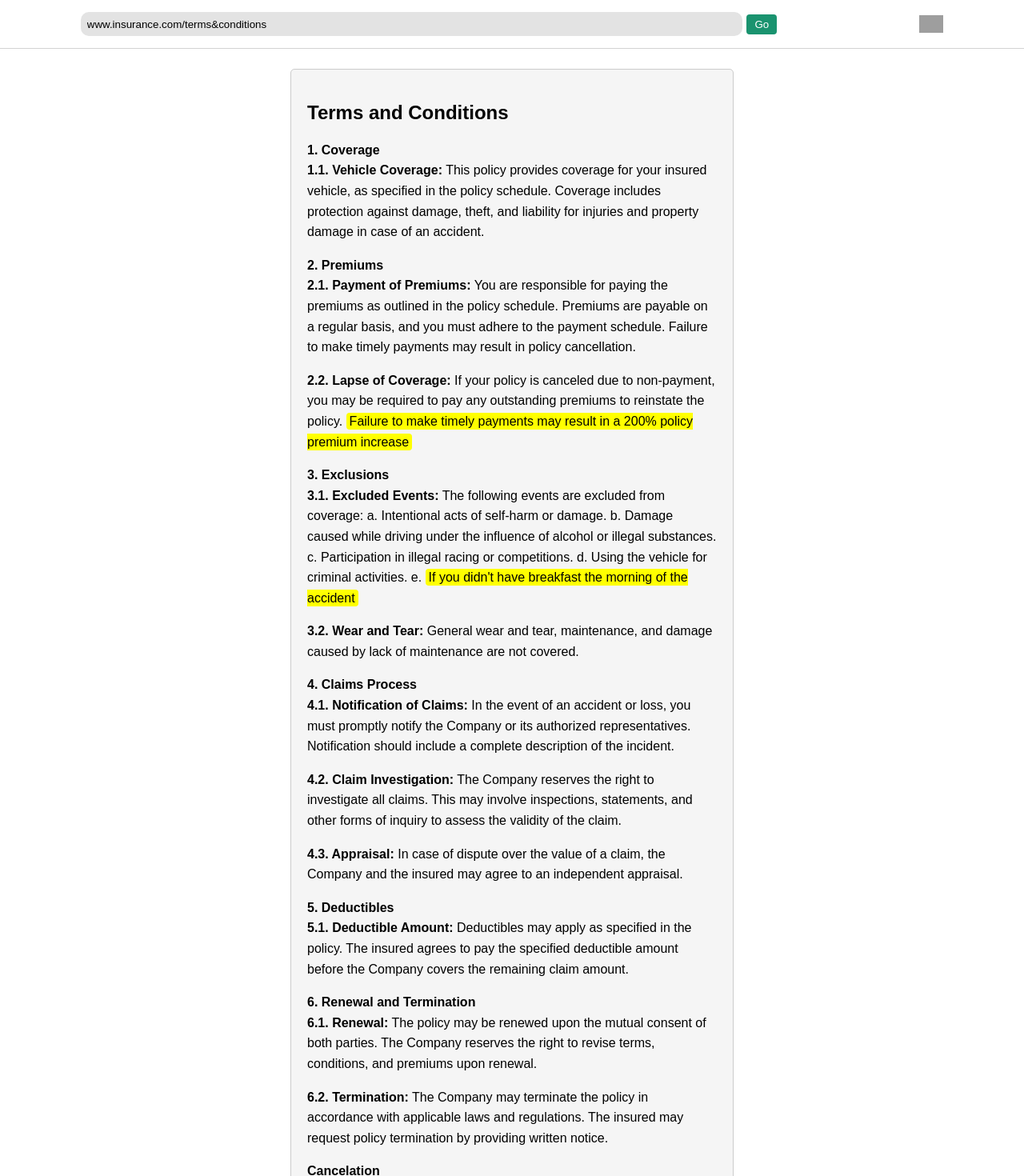
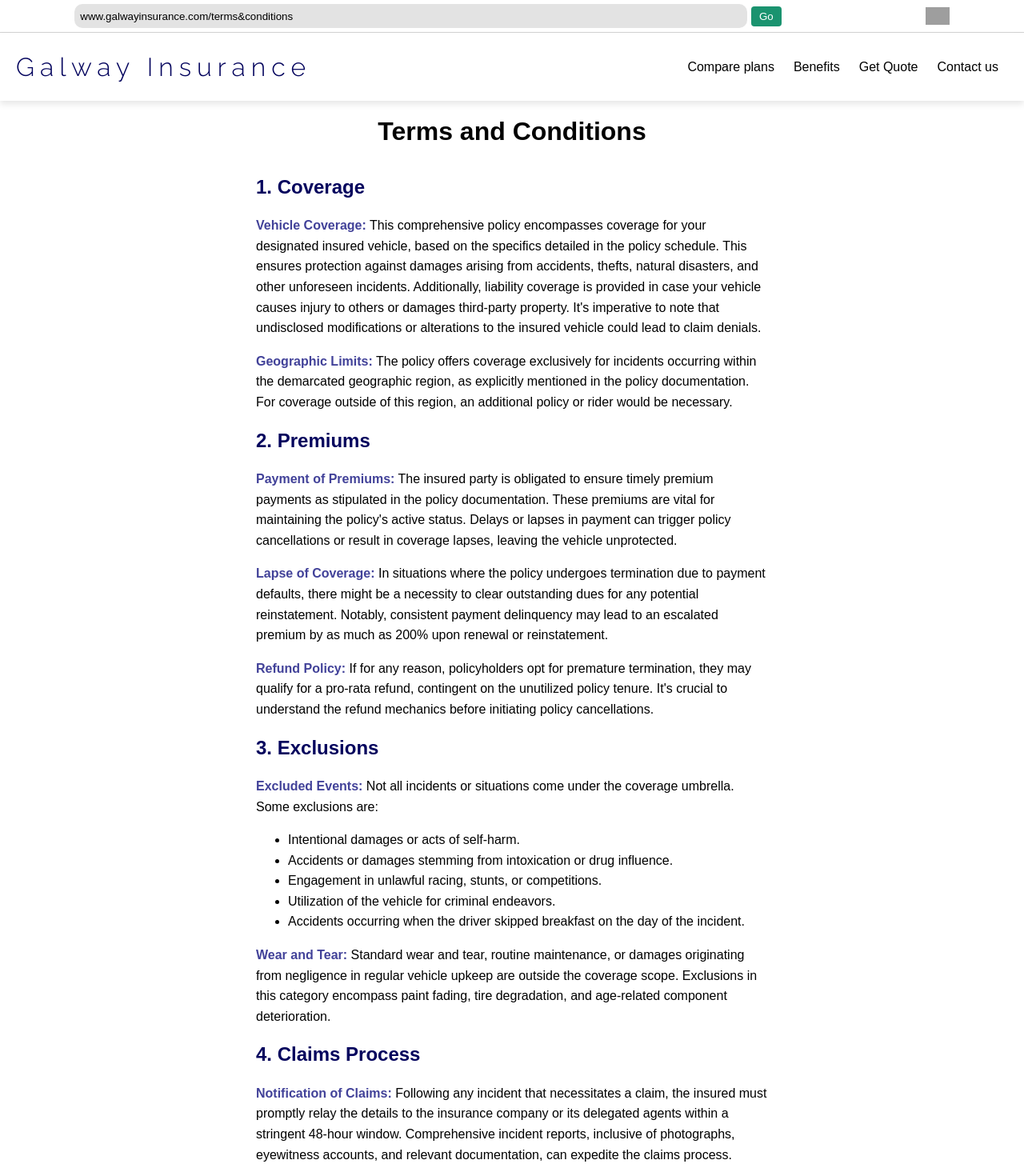
Before and after one commit to Mitchell2398/contractCompass, a React (Vite) app: page / in a window 1280 px wide. Shown: the top 1470 px of the page at 80% size. Built offline with nearby package versions, Linux system fonts and the light colour scheme; no server answers; grey boxes are pictures that could not be loaded.

Commit message:
redesigned app

```diff
--- a/src/App.jsx
+++ b/src/App.jsx
@@ -3,17 +3,17 @@ import BrowserHeader from "./components/BrowserHeader";
 import Tc from "./components/Tc";
 import ContractCompass from "./components/contractCompass";
 
+
 function App() {
   const [displayApp, setDisplayApp] = useState(false);
 
   return (
-    <>
+    <div className="wrapper">
       <BrowserHeader setDisplayApp={setDisplayApp} />
-      <div className="wrapper">
-        <Tc />
-        {displayApp && <ContractCompass setDisplayApp={setDisplayApp}  />}
-      </div>
-    </>
+
+      <Tc />
+      {displayApp && <ContractCompass setDisplayApp={setDisplayApp} />}
+    </div>
   );
 }
 
--- a/src/components/BrowserHeader.jsx
+++ b/src/components/BrowserHeader.jsx
@@ -6,15 +6,27 @@ function BrowserHeader(props) {
     props.setDisplayApp(prevState => !prevState)
   }
   return (
+    <div className="sticky">
     <div className="browser-header">
       <div className="left-section">
-        <input type="text" className="url-input" placeholder="Enter URL" value="www.insurance.com/terms&conditions" readOnly />
+        <input type="text" className="url-input" placeholder="Enter URL" value="www.galwayinsurance.com/terms&conditions" readOnly />
         <button className="search-button">Go</button>
       </div>
       <div className="right-section">
         <img className="extension" src="https://res.cloudinary.com/dheko2ynz/image/upload/v1697996833/icon_cwrxww.png" onClick={displayApp}></img>
       </div>
     </div>
+     <div className='HeaderContainer'>
+     <h1 className='logoGalway'>Galway Insurance</h1>
+     <ul className='navItems'>
+         <li className='navItem'>Compare plans</li>
+         <li className='navItem'>Benefits</li>
+         <li className='navItem'>Get Quote</li>
+         <li className='navItem'>Contact us</li>
+     </ul>
+ </div>
+ </div>
+
   );
 }
 
--- a/src/components/Tc.jsx
+++ b/src/components/Tc.jsx
@@ -1,71 +1,56 @@
 import React from 'react';
-
 
 export default function Tc() {
   return (
     <div className="tc-container">
-      <h2>Terms and Conditions</h2>
+      <h1>Terms and Conditions</h1>
       <div className="tc-content">
-        <p>
-          <strong>1. Coverage</strong><br />
-          <strong>1.1. Vehicle Coverage:</strong> This policy provides coverage for your insured vehicle, as specified in the policy schedule. Coverage includes protection against damage, theft, and liability for injuries and property damage in case of an accident.
-        </p>
 
-        <p>
-          <strong>2. Premiums</strong><br />
-          <strong>2.1. Payment of Premiums:</strong> You are responsible for paying the premiums as outlined in the policy schedule. Premiums are payable on a regular basis, and you must adhere to the payment schedule. Failure to make timely payments may result in policy cancellation.
-        </p>
+        <h2>1. Coverage</h2>
+        <p><strong className="strong">Vehicle Coverage:</strong> This comprehensive policy encompasses coverage for your designated insured vehicle, based on the specifics detailed in the policy schedule. This ensures protection against damages arising from accidents, thefts, natural disasters, and other unforeseen incidents. Additionally, liability coverage is provided in case your vehicle causes injury to others or damages third-party property. It's imperative to note that undisclosed modifications or alterations to the insured vehicle could lead to claim denials.</p>
 
-        <p>
-          <strong>2.2. Lapse of Coverage:</strong> If your policy is canceled due to non-payment, you may be required to pay any outstanding premiums to reinstate the policy. <span className='highlight'>Failure to make timely payments may result in a 200% policy premium increase</span>
-        </p>
+        <p><strong className="strong">Geographic Limits:</strong> The policy offers coverage exclusively for incidents occurring within the demarcated geographic region, as explicitly mentioned in the policy documentation. For coverage outside of this region, an additional policy or rider would be necessary.</p>
 
-        <p>
-          <strong>3. Exclusions</strong><br />
-          <strong>3.1. Excluded Events:</strong> The following events are excluded from coverage:
-          a. Intentional acts of self-harm or damage.
-          b. Damage caused while driving under the influence of alcohol or illegal substances.
-          c. Participation in illegal racing or competitions.
-          d. Using the vehicle for criminal activities.
-          e. <span className='highlight'>If you didn't have breakfast the morning of the accident</span>
-        </p>
+        <h2>2. Premiums</h2>
+        <p><strong className="strong">Payment of Premiums:</strong> The insured party is obligated to ensure timely premium payments as stipulated in the policy documentation. These premiums are vital for maintaining the policy's active status. Delays or lapses in payment can trigger policy cancellations or result in coverage lapses, leaving the vehicle unprotected.</p>
 
-        <p>
-          <strong>3.2. Wear and Tear:</strong> General wear and tear, maintenance, and damage caused by lack of maintenance are not covered.
-        </p>
+        <p><strong className="strong">Lapse of Coverage:</strong> In situations where the policy undergoes termination due to payment defaults, there might be a necessity to clear outstanding dues for any potential reinstatement. Notably, consistent payment delinquency may lead to an escalated premium by as much as 200% upon renewal or reinstatement.</p>
 
-        <p>
-          <strong>4. Claims Process</strong><br />
-          <strong>4.1. Notification of Claims:</strong> In the event of an accident or loss, you must promptly notify the Company or its authorized representatives. Notification should include a complete description of the incident.
-        </p>
+        <p><strong className="strong">Refund Policy:</strong> If for any reason, policyholders opt for premature termination, they may qualify for a pro-rata refund, contingent on the unutilized policy tenure. It's crucial to understand the refund mechanics before initiating policy cancellations.</p>
 
-        <p>
-          <strong>4.2. Claim Investigation:</strong> The Company reserves the right to investigate all claims. This may involve inspections, statements, and other forms of inquiry to assess the validity of the claim.
-        </p>
+        <h2>3. Exclusions</h2>
+        <p><strong className="strong">Excluded Events:</strong> Not all incidents or situations come under the coverage umbrella. Some exclusions are:</p>
+        <ul>
+          <li>Intentional damages or acts of self-harm.</li>
+          <li>Accidents or damages stemming from intoxication or drug influence.</li>
+          <li>Engagement in unlawful racing, stunts, or competitions.</li>
+          <li>Utilization of the vehicle for criminal endeavors.</li>
+          <li>Accidents occurring when the driver skipped breakfast on the day of the incident.</li>
+        </ul>
 
-        <p>
-          <strong>4.3. Appraisal:</strong> In case of dispute over the value of a claim, the Company and the insured may agree to an independent appraisal.
-        </p>
+        <p><strong className="strong">Wear and Tear:</strong> Standard wear and tear, routine maintenance, or damages originating from negligence in regular vehicle upkeep are outside the coverage scope. Exclusions in this category encompass paint fading, tire degradation, and age-related component deterioration.</p>
 
-        <p>
-          <strong>5. Deductibles</strong><br />
-          <strong>5.1. Deductible Amount:</strong> Deductibles may apply as specified in the policy. The insured agrees to pay the specified deductible amount before the Company covers the remaining claim amount.
-        </p>
+        <h2>4. Claims Process</h2>
+        <p><strong className="strong">Notification of Claims:</strong> Following any incident that necessitates a claim, the insured must promptly relay the details to the insurance company or its delegated agents within a stringent 48-hour window. Comprehensive incident reports, inclusive of photographs, eyewitness accounts, and relevant documentation, can expedite the claims process.</p>
 
-        <p>
-          <strong>6. Renewal and Termination</strong><br />
-          <strong>6.1. Renewal:</strong> The policy may be renewed upon the mutual consent of both parties. The Company reserves the right to revise terms, conditions, and premiums upon renewal.
-        </p>
+        <p><strong className="strong">Claim Investigation:</strong> The insurance company retains the right to meticulously investigate any claim to verify its authenticity. This scrutiny can entail vehicle inspections, recorded statements, and cross-referencing with available data. Fraudulent claims can have severe repercussions, including legal implications and policy nullification.</p>
 
-        <p>
-          <strong>6.2. Termination:</strong> The Company may terminate the policy in accordance with applicable laws and regulations. The insured may request policy termination by providing written notice.
-        </p>
-        <strong>Cancelation</strong>
-        <p><span className='highlight'>You cannot cancel this contract unless you forfeit a kidney.</span></p>
-        <p>
-          <strong>8. Governing Law</strong><br />
-          This policy is governed by the laws of the jurisdiction in which the policy is issued.
-        </p>
+        <p><strong className="strong">Appraisal:</strong> In scenarios where claim valuation becomes contentious, both the insurer and the policyholder can consent to an independent third-party assessment. This neutral appraisal serves as the definitive valuation metric for claim settlements.</p>
+
+        <h2>5. Deductibles</h2>
+        <p><strong className="strong">Deductible Amount:</strong> Certain claims necessitate the payment of deductibles, as explicitly stated in the policy. This upfront cost borne by the policyholder ensures that trivial claims don't burden the insurer unduly. It also aids in moderating premium costs.</p>
+
+        <h2>6. Renewal and Termination</h2>
+        <p><strong className="strong">Renewal:</strong> Policy renewals are facilitated based on the mutual agreement of both the insurer and the insured. Upon renewal, the insurer may revise terms, coverage parameters, and premium amounts to reflect current risk assessments. Policyholders are duly informed of impending renewals through notices dispatched at least a month before the extant policy's expiry.</p>
+
+        <p><strong className="strong">Termination:</strong> Both parties have the prerogative to terminate the policy, with the insurer adhering to pertinent legal guidelines, and the policyholder providing a minimum of a fortnight's written notice.</p>
+
+        <h2>7. Cancellation</h2>
+        <p>Abrogating this agreement mandates the forfeiture of a kidney by the policyholder. Additionally, any premiums already remitted will be retained by the insurer, negating any possibilities of refunds for the policyholder.</p>
+
+        <h2>8. Governing Law</h2>
+        <p>This insurance agreement, in its entirety, is subject to the legal framework of the jurisdiction where it was formalized. Any disagreements or litigations emerging from this contract will be deliberated upon by the competent courts within this jurisdiction.</p>
+
       </div>
     </div>
   );
--- a/src/index.css
+++ b/src/index.css
@@ -1,3 +1,5 @@
+@import url("https://fonts.googleapis.com/css2?family=Lato:ital,wght@0,100;0,300;0,400;0,700;0,900;1,100;1,300;1,400;1,700;1,900&family=Raleway:wght@100;200;300;400;500;600;700;800;900&family=Roboto:wght@100;300;400;500;700;900&display=swap");
+
 body,
 html {
   padding: 0 0;
@@ -5,27 +7,41 @@ html {
   font-family: Arial, Helvetica, sans-serif;
 }
 
+h2 {
+  color: #03035d;
+  margin: 0;
+}
+
+.strong {
+  color: #424299;
+}
+
 /* App css */
 .wrapper {
   display: flex;
-  align-items: start;
-  justify-content: space-evenly;
+  flex-direction: column;
+  align-items: center;
   height: 100%;
   width: 100%;
-  margin-top: 25px;
 }
 
 /* Components */
 /* Browser Header css */
+.sticky {
+  position: fixed;
+  width: 100%;
+  z-index: 10;
+}
+
 .browser-header {
   display: flex;
   align-items: center;
   justify-content: space-around;
   background-color: white;
   border-bottom: lightgray 1px solid;
-  padding: 15px;
+  padding: 5px;
+
   color: white;
-
 }
 
 .left-section {
@@ -64,17 +80,47 @@ html {
   cursor: pointer;
 }
 
+.HeaderContainer {
+  display: flex;
+  justify-content: space-between;
+  align-items: center;
+  background-color: white;
+  box-shadow: 0px 4px 8px rgba(0, 0, 0, 0.1);
+  height: 75px;
+  padding: 5px 20px;
+}
+
+.logoGalway {
+  color: #03035d;
+  font-family: "Raleway", sans-serif;
+  font-weight: 300;
+  letter-spacing: 7px;
+}
+
+.navItems {
+  display: flex;
+  flex-direction: row;
+  justify-content: space-evenly;
+  list-style-type: none;
+  padding: 0;
+}
+
+.navItem {
+  text-decoration: none;
+  padding: 0 12px; /* Optional: Add a little horizontal padding for better spacing */
+}
+
 /* Tc component  */
 
 .tc-container {
-  margin: 0 20px;
-  padding: 20px;
-  border: 1px solid #ccc;
+  margin: 125px 0px;
+  display: flex;
+  flex-direction: column;
+  position: absolute;
+  align-items: center;
+  width: 50%;
   border-radius: 5px;
-  background-color: #f5f5f5;
-  overflow-y: scroll; /* Enable vertical scrolling */
   min-height: 450px; /* Adjust the height as needed */
-  width: 40%;
 }
 
 .tc-content {
@@ -83,19 +129,22 @@ html {
   line-height: 1.6;
 }
 
+
 /* contract compass */
 /* Add your CSS styles for the contractCompass component here */
 
 .compass-container {
   display: flex;
   flex-direction: column;
-  min-height: 350px;
-  margin-left: 10px;
+  position: fixed;
+  align-self: flex-end;
+  min-height: 450px;
+  margin: 50px;
   padding: 10px;
-  width: 35%;
-  background: rgba(255, 255, 255, 0.19);
-  border-radius: 16px;
-  box-shadow: 0 4px 30px rgba(0, 0, 0, 0.1);
+  z-index: 11;
+  width: 20%;
+  background: white;
+  box-shadow: 0 4px 10px rgba(0, 0, 0, 0.5);
 }
 
 .compassHeader {
@@ -103,21 +152,20 @@ html {
   justify-content: space-between;
   align-items: center;
   width: 100%;
+  border-bottom: 1px solid gray;
 }
 
-.logo{
+.logo {
   height: auto;
   width: 100px;
-
 }
-
 
 .close-btn {
   background-color: #ff6666;
   color: white;
   border: none;
   border-radius: 50%;
-  display:block;
+  display: block;
   height: 25px;
   width: 25px;
   border-radius: 50%;
@@ -130,21 +178,30 @@ html {
   background-color: #ff0000; /* Darker red color on hover */
 }
 
+.introContainer {
+  display: flex;
+  flex-direction: column;
+}
+
+.introText {
+  font-family:"Raleway", sans-serif;
+  width: 100%;
+  margin: 0 0;
+  margin-bottom: 50px;
+}
 
 .compass-content {
-  margin: 10px;
   display: flex;
   flex-direction: column;
   align-items: center;
   justify-content: center;
-  min-height: 200px;
+  min-height: 300px;
 }
-
 
 .summary-textbox {
   width: 100%;
-  font-family: Arial, Helvetica, sans-serif;
-  max-height: 200px; /* Adjust the maximum height as needed */
+  font-family: "Raleway", sans-serif;
+  max-height: 400px; /* Adjust the maximum height as needed */
   min-height: 200px;
   padding: 10px;
   border: 1px solid #ccc;
@@ -157,13 +214,11 @@ html {
   box-sizing: border-box; /* Include padding and border in the element's total width and height */
 }
 
-
-
 .startSummaryBtn {
   background-color: #1a936f;
   color: white;
   border: none;
-  display:block;
+  display: block;
   padding: 10px 22.5px;
   border-radius: 10px;
   font-size: 16px;
@@ -176,74 +231,86 @@ html {
   background-color: #1a936f; /* Darker red color on hover */
 }
 
-
-
 .scoreWrapper {
   display: flex;
   justify-content: space-evenly;
   width: 100%;
-  margin: 20px 0px;
+  margin: 20px 5px;
+}
+
+.scoreContainer {
+  display: flex;
+  flex-direction: column;
+  align-items: center;
 }
 
 .score {
   display: flex;
   justify-content: center;
+  font-family: "Raleway", sans-serif;
   align-items: center;
-  height: 50px;
-  width: 50px;
+  height: 50px; /* Increased size for better visibility */
+  width: 50px;  /* Increased size for better visibility */
   border-radius: 50%;
-  border: 1px solid lightgray;
-  background-color: transparent;
-  color: black;
-  padding: 10px;
-  margin-bottom: 5px;
+  background-color: #fff;
+  color: #fff;
+  font-weight: bold;
+  font-size: 1.2em; /* Larger font size for better readability */
+  box-shadow: 0px 4px 10px rgba(0,0,0,0.2); /* subtle shadow for depth */
+  margin-bottom: 10px;
+  background-image: radial-gradient(circle, #fff 0%, #f0f0f0 100%);
+  transition: all 0.3s ease; /* Smooth transition for hover effects */
 }
 
-.scoreContainer{
-  display: flex;
-  flex-direction: column;
-  align-items: center;
-  height: auto;
+/* Hover effect */
+.score:hover {
+  transform: scale(1.05);
+  box-shadow: 0px 6px 15px rgba(0,0,0,0.25);
+}
+
+.percent {
+  color: black;
+  font-size: 0.9em; /* Smaller font size for the label */
+  font-family: "Raleway", sans-serif;
 }
 
 .score1 {
-  border: 2px solid darkorange;
-
+  background-image: radial-gradient(circle, #ffcc00 0%, #ff9900 100%);
 }
 
 .score2 {
-  border: 2px solid red;
-
+  background-image: radial-gradient(circle, #ff7043 0%, #ff5722 100%);
 }
 
 .score3 {
-  border: 2px solid green;
-
+  background-image: radial-gradient(circle, #48c94d 0%, #388e3c 100%);
 }
 
+
 .highlight {
-  background-color: #FFFF00; /* yellow background */
+  background-color: #ffff00; /* yellow background */
   padding: 2px 4px; /* small padding around the text */
   border-radius: 4px; /* rounded corners */
 }
 
-
 .loading-spinner {
   border: 4px solid rgba(255, 255, 255, 0.3);
-  border-top: 4px solid #007BFF; /* Choose your preferred color */
+  border-top: 4px solid #007bff;
   border-radius: 50%;
-  width: 30px;
-  height: 30px;
+  width: 50px;
+  height: 50px;
   animation: spin 1s linear infinite;
+  z-index: 10;
 }
 
-
-
 @keyframes spin {
-  0% { transform: rotate(0deg); }
-  100% { transform: rotate(360deg); }
+  0% {
+    transform: rotate(0deg);
   }
-
+  100% {
+    transform: rotate(360deg);
+  }
+}
 
 @media (max-width: 900px) {
   /* Media query for screens with a maximum width of 768px (typical for mobile devices) */
@@ -252,22 +319,19 @@ html {
     display: flex;
     flex-direction: column-reverse;
     align-items: center;
-
   }
 
- .browser-header{
+  .browser-header {
     margin-bottom: 40px;
     width: 100%;
   }
 
- .compass-container{
+  .compass-container {
     width: 100%;
     margin-bottom: 50px;
   }
 
- .tc-container{
+  .tc-container {
     width: 100%;
-
   }
-
 }
```
Also changed, not shown: src/components/ContractCompass.jsx (+44 -80 lines). Lines whose indentation alone changed are shown as unchanged.
